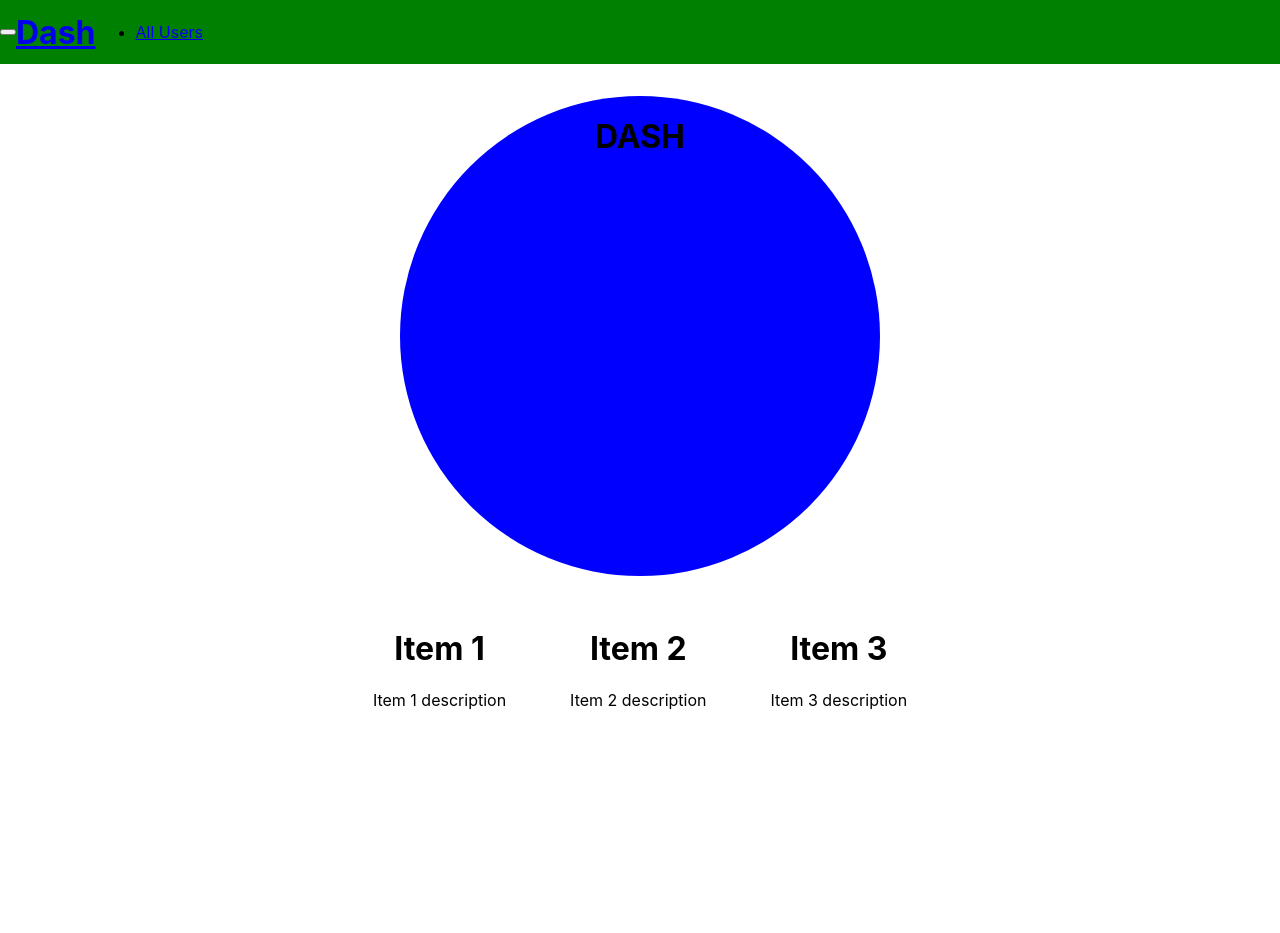
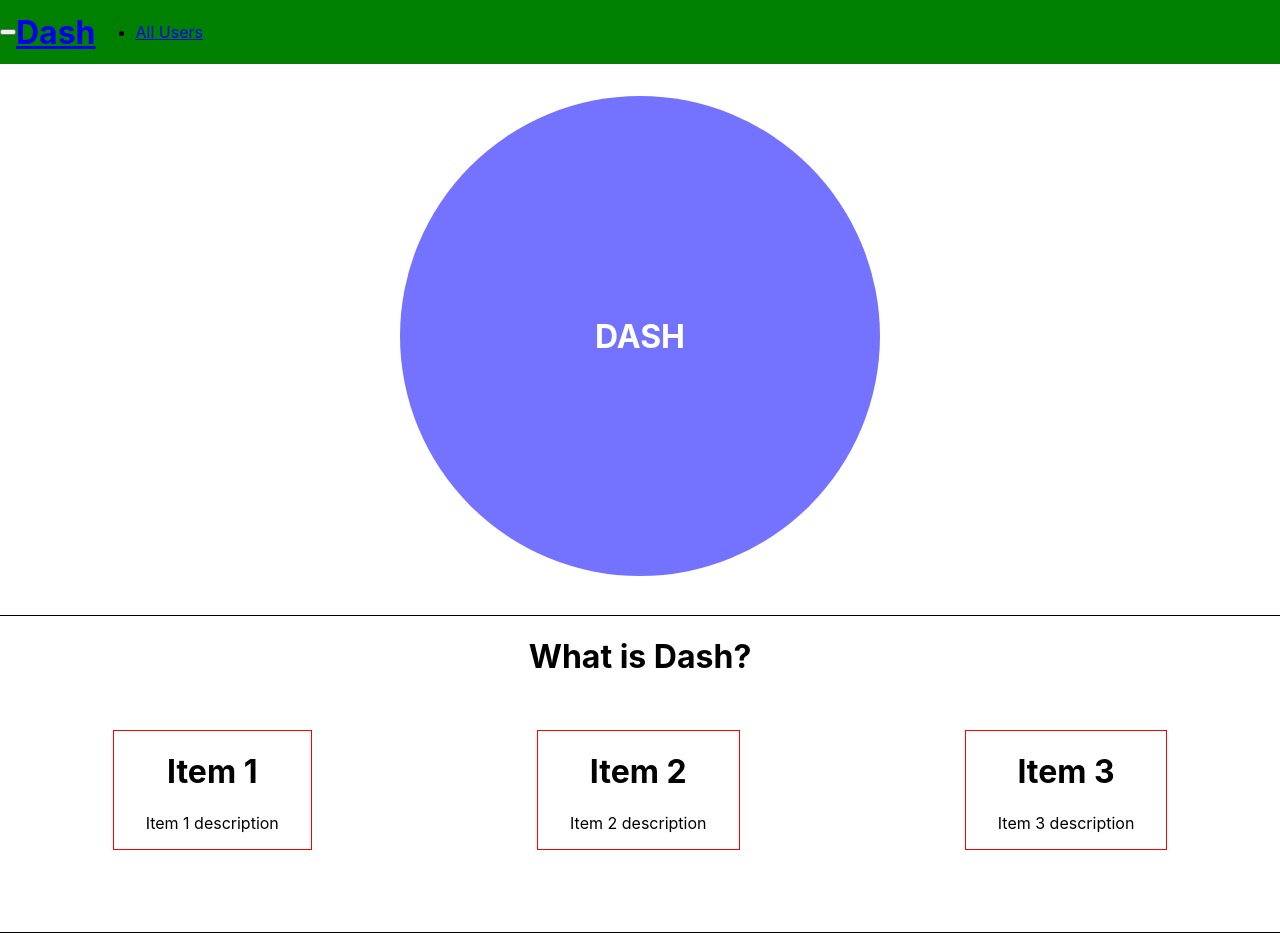
Before and after one commit to omtmana/mash-board, a React (Create React App) app in the folder client/: page / in a window 1280 px wide. Before the commit the page ends 800 px from the top, so only its background shows below. Built offline with nearby package versions, Linux system fonts and the light colour scheme.

Commit message:
Added styling to landing page

```diff
--- a/client/src/shared/Home/LandingPage.css
+++ b/client/src/shared/Home/LandingPage.css
@@ -5,29 +5,36 @@
 }
 
 .landing-page-banner {
-  background-color: blue;
+  background-color: rgba(0, 0, 255, .55);
   height: 30rem;
   width: 30rem;
   border-radius: 30em;
+  display: flex;
+  justify-content: center;
+  align-items: center;
+}
+
+.lp-main-tag {
+  color: white;
+}
+
+.landing-page-div-two {
+  border: solid 1px black;
+  height: 100%;
+  width: 100%;
+  margin-top: 5em;
 }
 
 .lp-second-page {
   padding-top: 2em;
   display: flex;
-  justify-content: space-between;
+  justify-content: space-around;
 }
 
-.lp-item-1 {
-  padding-left: 2em;
-  padding-right: 2em;
-}
-
-.lp-item-2 {
-  padding-left: 2em;
-  padding-right: 2em;
-}
-
+.lp-item-1,
+.lp-item-2,
 .lp-item-3 {
   padding-left: 2em;
   padding-right: 2em;
+  border: solid 1px red;
 }
--- a/client/src/shared/Home/LandingPage.js
+++ b/client/src/shared/Home/LandingPage.js
@@ -5,8 +5,10 @@ const LandingPage = () => {
    return (
       <div className="landing-page">
          <div className="landing-page-banner">
-            <h1> DASH </h1>
+            <h1 className="lp-main-tag"> DASH </h1>
          </div>
+         <div className="landing-page-div-two">
+            <h1> What is Dash?</h1>
          <div className="lp-second-page">
             {/* <span> <h1> What is Dash? </h1></span> */}
                <div className="lp-item-1">
@@ -22,6 +24,8 @@ const LandingPage = () => {
                   <p> Item 3 description </p>
                </div>
          </div>
+
+         </div>
       </div>
    )
 }
```
